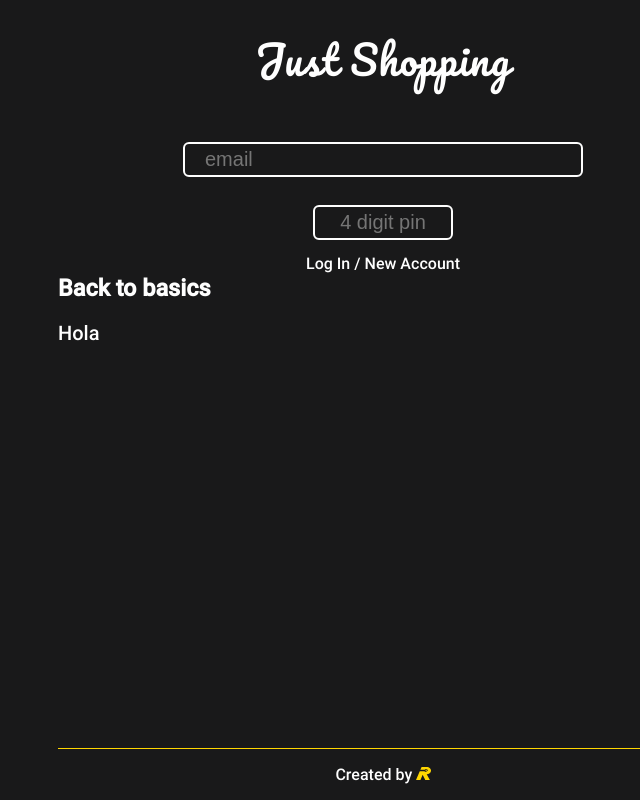
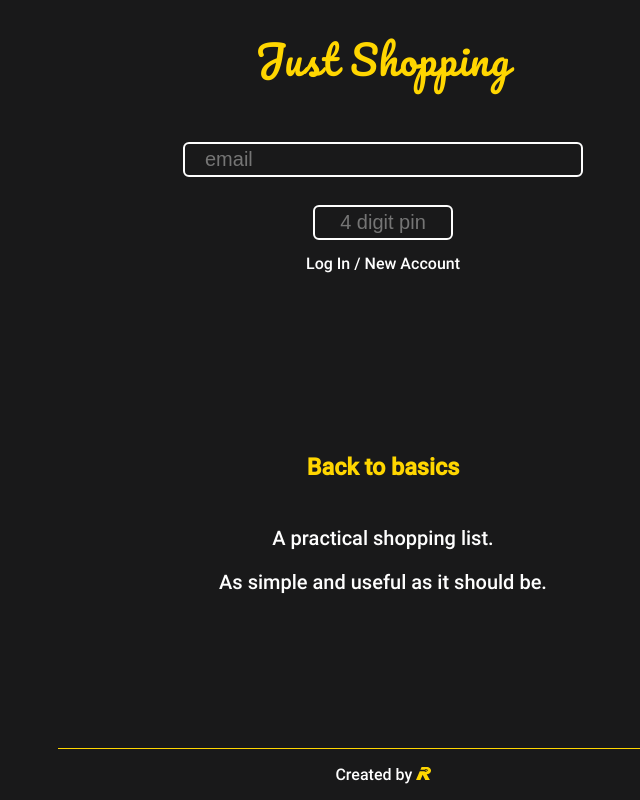
Before and after one commit to Pacoromo/francisco-romo-project-3, a React (Create React App) app: page / in a window 1280 px wide. Shown: the whole page, without its empty margins (257-897 px from the left). Built offline with nearby package versions, Linux system fonts and the light colour scheme; no server answers; the database is empty.

Commit message:
some styling

```diff
--- a/src/ItemsList.js
+++ b/src/ItemsList.js
@@ -61,7 +61,8 @@ function ItemsList(props) {
     return (
         <section className="items-section">
             <div className="form-container">
-                <h2 className="items-list-heading">Hi {name}! This are your items:</h2>
+                <h2 className="items-list-heading">Hi {name}!</h2>
+                <p>This are your items:</p>
                 <form action="submit" className="add-item-form">
                     <label htmlFor="newItem">Add a new item to your list</label>
                     <input
--- a/src/Main.js
+++ b/src/Main.js
@@ -8,9 +8,10 @@ function Main(props) {
             {props.node ? (
                 <ItemsList userNode={props.node} />
             ) : props.intro ? (
-                <div className="intro">
+                <div className="intro-paragraph">
                     <h3>Back to basics</h3>
-                    <p>Hola</p>
+                    <p>A practical shopping list.</p>
+                    <p>As simple and useful as it should be.</p>
                 </div>
             ) : null}
         </main>
--- a/src/styles/partials/_global-styles.scss
+++ b/src/styles/partials/_global-styles.scss
@@ -59,22 +59,20 @@ body {
     background-color: $brownDark;
 }
 
+
 .wrapper {
-    min-height: 100vh;
     max-width: 650px;
     width: 90%;
     margin: 0 auto;
-
     display: flex;
     flex-direction: column;
+    height: 100vh;
+    max-height: 100vh;
     @include breakpoint(mediumScreen) {
         width: 80%;
     }
 }
 
-main {
-    flex: auto;
-}
 
 // section {
 //     scroll-margin-top: 40px;
--- a/src/styles/partials/_typography.scss
+++ b/src/styles/partials/_typography.scss
@@ -18,5 +18,9 @@ body {
 }
 
 h1 {
-    @include font-setup($headingFont, 2rem, 400, $white, 2, 1px, null, center)
+    @include font-setup($headingFont, 2rem, 400, $accentColour, 2, 1px, null, center)
 }
+
+// h3 {
+//     @include font-setup($headingFont, 1.5rem, 400, $white, 2, 1px, null, center)
+// }
```
